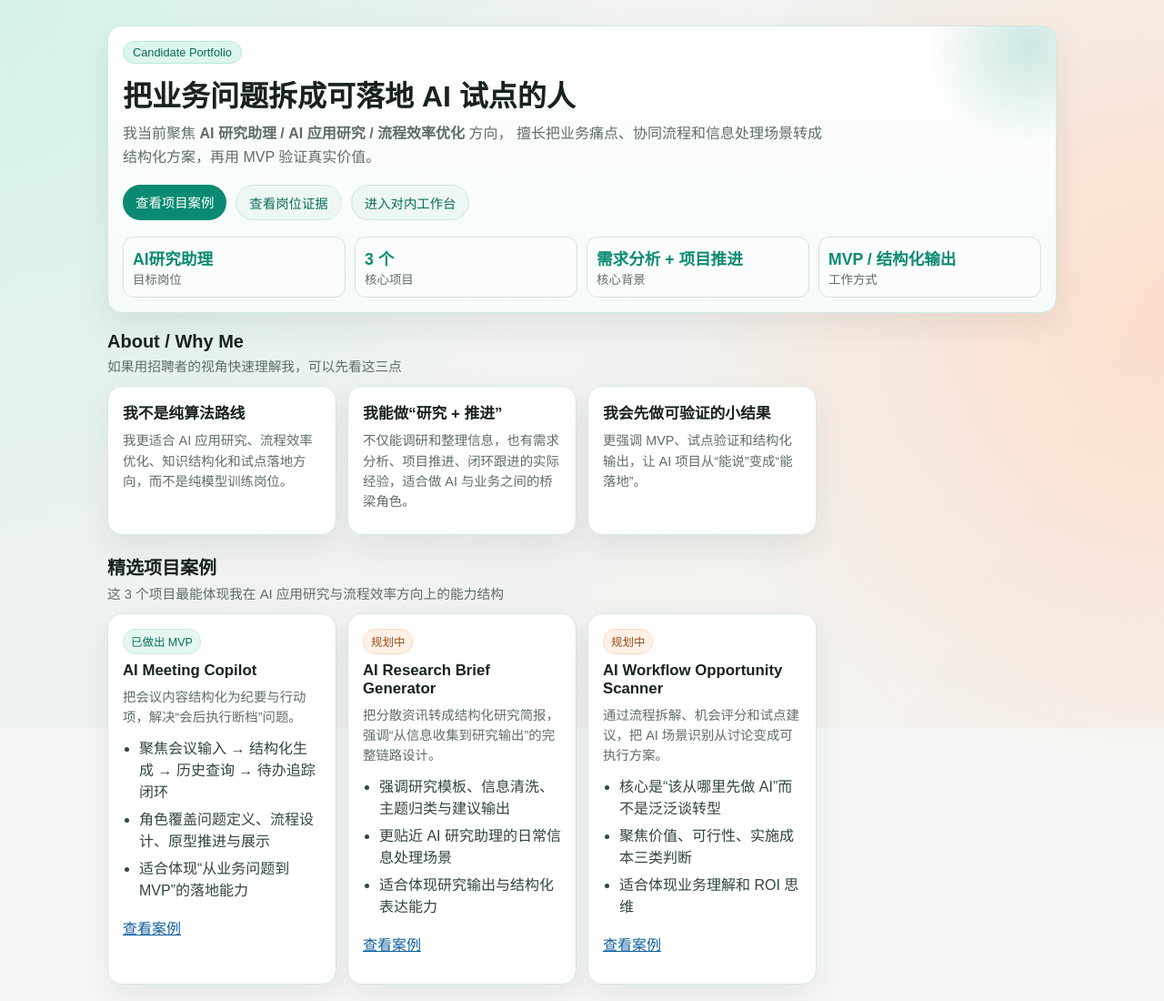
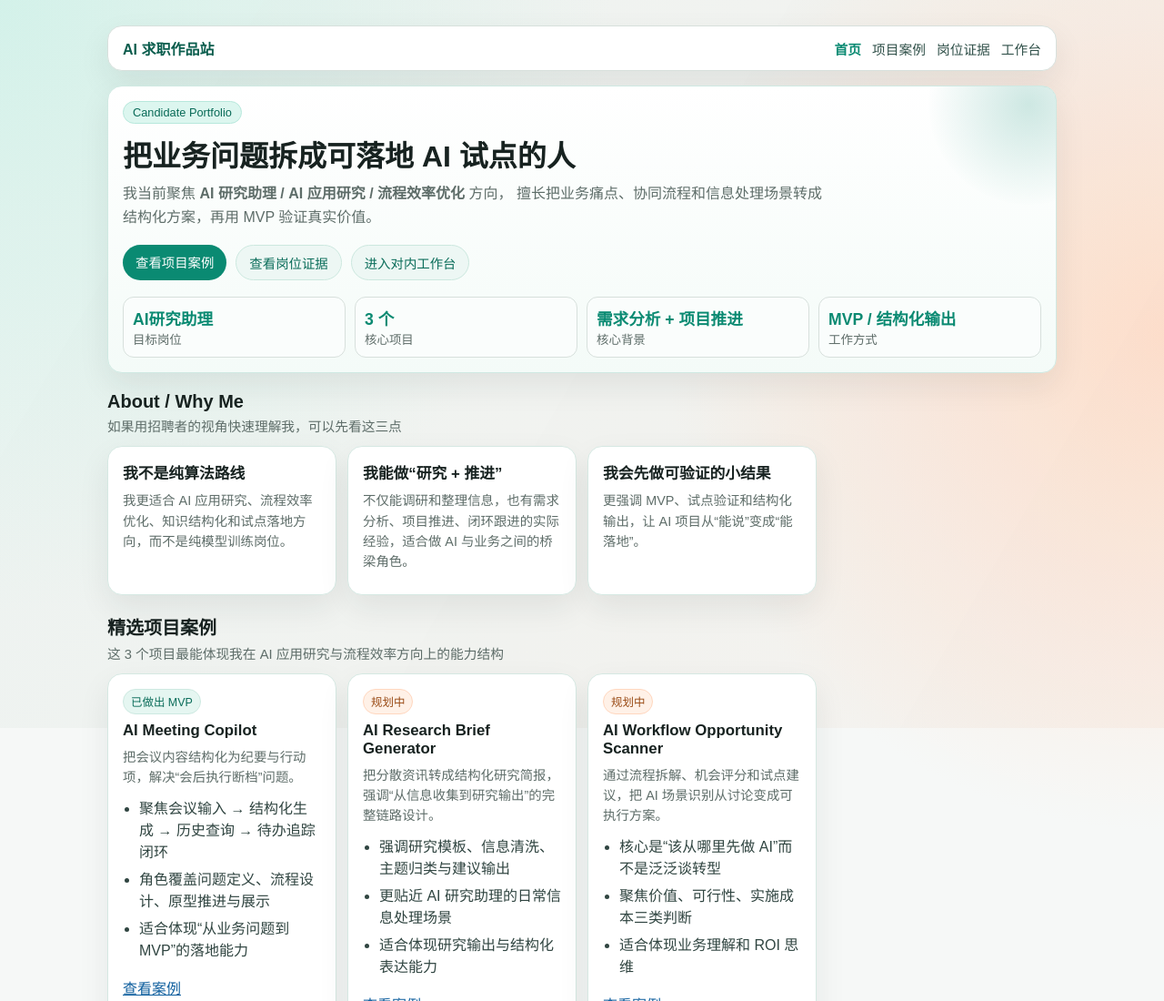
Before and after one commit to AgentSmithClaw/ai-job-search-playbook, a website: page docs/index.html in a window 1280 px wide. Shown: the top 1100 px of the page at 91% size. Drawn offline with Linux system fonts and the light colour scheme.

Commit message:
feat: add portfolio navigation across public pages

```diff
--- a/docs/index.html
+++ b/docs/index.html
@@ -13,6 +13,16 @@
   <body>
     <div class="bg-glow"></div>
     <main class="container portfolio-page">
+      <nav class="site-nav card reveal">
+        <div class="site-nav-brand">AI 求职作品站</div>
+        <div class="site-nav-links">
+          <a class="active" href="./index.html">首页</a>
+          <a href="./module-projects.html">项目案例</a>
+          <a href="./evidence.html">岗位证据</a>
+          <a href="./dashboard.html">工作台</a>
+        </div>
+      </nav>
+
       <header class="hero card reveal portfolio-hero portfolio-hero-strong">
         <p class="badge">Candidate Portfolio</p>
         <h1>把业务问题拆成可落地 AI 试点的人</h1>
--- a/docs/styles.css
+++ b/docs/styles.css
@@ -246,6 +246,37 @@ h1 {
   color: #fff;
 }
 
+.site-nav {
+  display: flex;
+  justify-content: space-between;
+  align-items: center;
+  gap: 16px;
+  margin-bottom: 16px;
+  padding: 12px 16px;
+}
+
+.site-nav-brand {
+  font-weight: 700;
+  color: #0a5d4d;
+}
+
+.site-nav-links {
+  display: flex;
+  flex-wrap: wrap;
+  gap: 12px;
+}
+
+.site-nav-links a {
+  text-decoration: none;
+  color: #31514a;
+  font-size: 0.92rem;
+}
+
+.site-nav-links a.active {
+  color: var(--brand);
+  font-weight: 700;
+}
+
 .portfolio-page .portfolio-hero {
   border-color: #cfe9e2;
 }
```
Also changed, not shown: docs/evidence.html (+10 -0 lines), docs/module-projects.html (+10 -0 lines).
